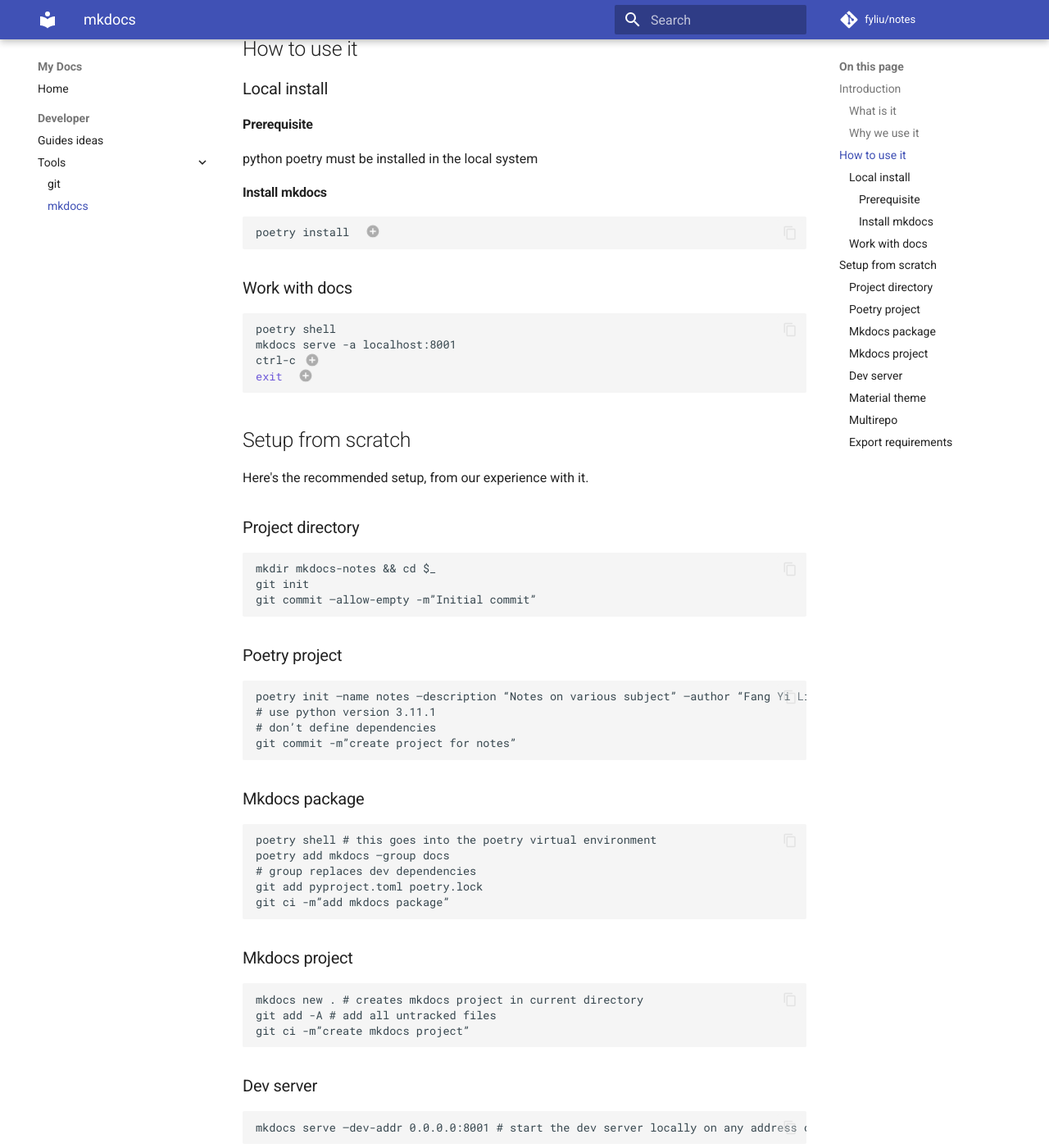
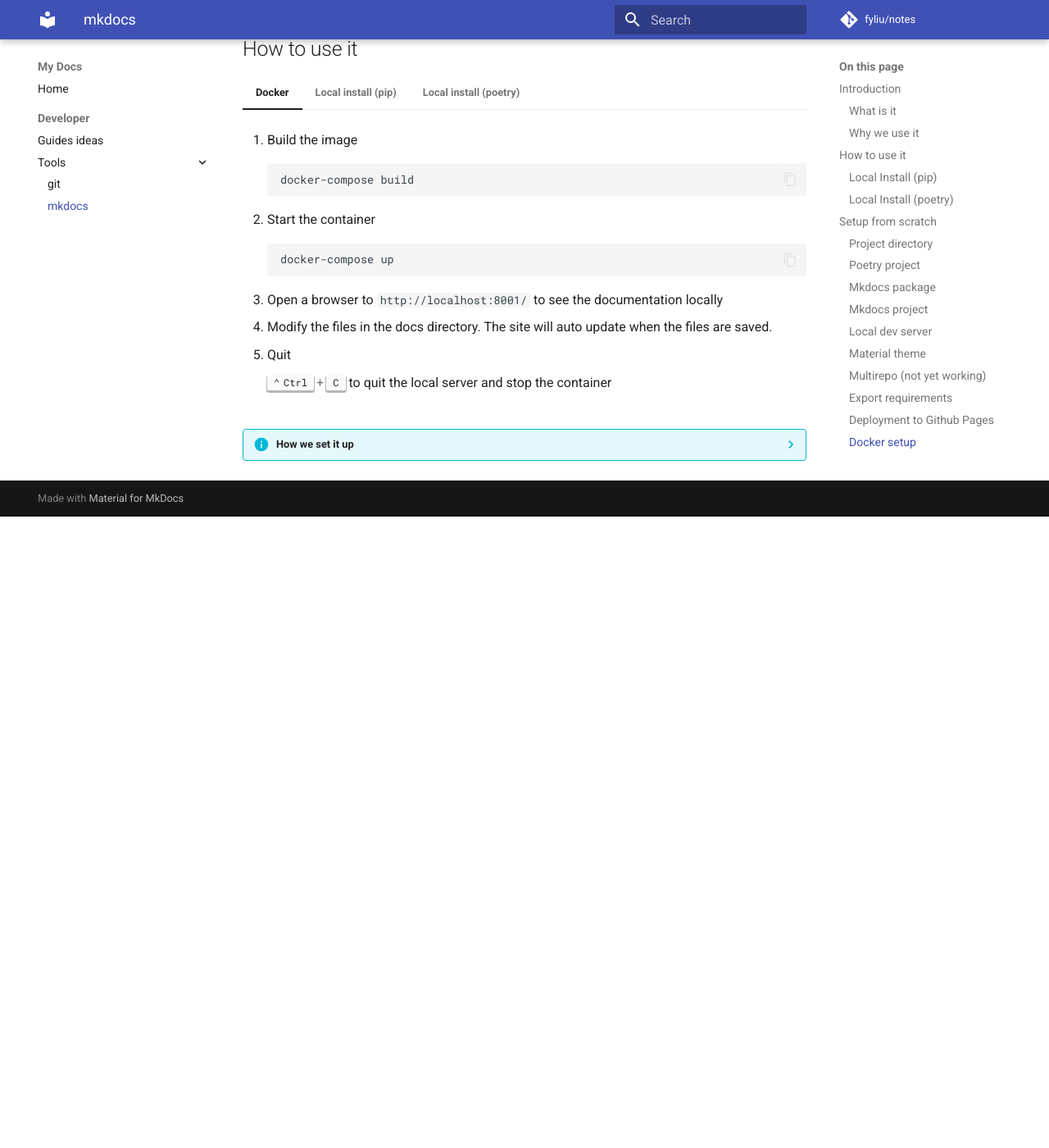
Before and after one commit to fyliu/fyliu.github.io, an MkDocs documentation site: the page built from docs/mkdocs.md, in a window 1280 px wide and 1400 px high, scrolled down 833 px. Shown: the whole window at 82% size. Built offline with MkDocs 1.6.1 and Material for MkDocs 9.7.7, drawn with Linux system fonts in a browser that asks for light colours; comment, search, counter and statistics services are not loaded; after the commit the page ends 1463 px from its top, so only the background shows below that; some of the changed text lies outside the part shown.

Commit message:
WIP mkdocs changes

````diff
--- a/docs/mkdocs.md
+++ b/docs/mkdocs.md
@@ -4,7 +4,7 @@
 
 ### What is it
 
-Mkdocs is a documentation generator for projects which converts markdown to html.
+Mkdocs is a documentation generator for projects, which converts markdown to html.
 
 ### Why we use it
 
@@ -34,111 +34,183 @@
 
         See the contents of the site in the left sidebar.
 
-    ??? example "Auto per-page table of contents"
+    ??? example "Per-page table of contents"
 
         See the contents of the current page in the right sidebar.
 
     ??? example "Code and text annotations"
 
         ``` bash
-        poetry install  # (1)!
+        Click the plus sign --> # (1)!
         ```
 
-        1. assumes poetry is installed locally
+        1. This is an explanation text
 
     ??? example "[Expandable text blocks](https://facelessuser.github.io/pymdown-extensions/extensions/blocks/plugins/details/)"
 
-        That's what this is!
+        That's what this box is!
 
 ## How to use it
 
-### Local install
+=== "Docker"
 
-#### Prerequisite
+    1. Build the image
 
-python poetry must be installed in the local system
+        ```bash
+        docker-compose build
+        ```
 
-#### Install mkdocs
+    1. Start the container
 
-``` bash
-poetry install  # (1)!
-```
+        ```bash
+        docker-compose up
+        ```
 
-1. assumes poetry is installed locally
+    1. Open a browser to `http://localhost:8001/` to see the documentation locally
 
-### Work with docs
+    1. Modify the files in the docs directory. The site will auto update when the files are saved.
 
-``` bash
-poetry shell
-mkdocs serve -a localhost:8001
-ctrl-c # (1)!
-exit  # (2)!
-```
+    1. Quit
 
-1. to quit mkdocs
-2. to close poetry shell environment
+        ++ctrl+c++ to quit the local server and stop the container
 
-## Setup from scratch
+=== "Local install (pip)"
 
-Here's the recommended setup, from our experience with it.
+    ### Local Install (pip)
 
-### Project directory
+    python should be version 3
 
-```
-mkdir mkdocs-notes && cd $_
-git init
-git commit —allow-empty -m”Initial commit”
-```
+    1. Install mkdocs
 
-### Poetry project
-```
-poetry init —name notes —description “Notes on various subject” —author “Fang Yi Liu”
-# use python version 3.11.1
-# don’t define dependencies
-git commit -m”create project for notes”
-```
+        ``` bash
+        pip install -r requirements.txt
+        ```
 
-### Mkdocs package
-```
-poetry shell # this goes into the poetry virtual environment
-poetry add mkdocs —group docs
-# group replaces dev dependencies
-git add pyproject.toml poetry.lock
-git ci -m”add mkdocs package”
-```
+    1. Start the local server
 
-### Mkdocs project
-```
-mkdocs new . # creates mkdocs project in current directory
-git add -A # add all untracked files
-git ci -m”create mkdocs project”
-```
+        ```bash
+        mkdocs serve -a localhost:8001
+        ```
 
-### Dev server
-```
-mkdocs serve —dev-addr 0.0.0.0:8001 # start the dev server locally on any address on port 8001. This is useful for development from a different local network computer, where the default localhost won’t work
-```
+    1. Open a browser to `http://localhost:8001/` to see the documentation locally
 
-### Material theme
-```
-poetry add mkdocs-material
-cat "theme: material" >> mkdocs.yml
-git ci -a -m"setup material theme for mkdocs"
-```
+    1. Modify the files in the docs directory. The site will auto update when the files are saved.
 
-### Multirepo
-```
-poetry add mkdocs-multirepo-plugin
-# add the plugin in mkdocs.yml
-# import the other repos in mkdocs.yml
-```
+    1. Quit
 
-### Export requirements
+        ++ctrl+c++ to quit mkdocs
 
-We need to export the requirements whenever we add a new package, so that the docker setup can know to use it.
+=== "Local install (poetry)"
 
-```bash
-poetry export -f requirements.txt --without-hashes > requirements.txt --with docs # (1)!
-```
+    ### Local Install (poetry)
 
-1. This is also contained in a script `export_requirements.sh` in the scripts directory
+    python poetry must be installed in the local system
+
+    1. Install mkdocs
+
+        ```bash
+        poetry install
+        ```
+
+    1. Start the local server
+
+        ```bash
+        poetry shell
+        mkdocs serve -a localhost:8001
+        ```
+
+    1. Open a browser to `http://localhost:8001/` to see the documentation locally
+
+    1. Modify the files in the docs directory. The site will auto update when the files are saved.
+
+    1. Quit
+
+        ++ctrl+c++ to quit mkdocs
+
+        ```bash
+        exit  # (1)!
+        ```
+
+        1. to close poetry shell environment
+
+??? info "How we set it up"
+
+    ## Setup from scratch
+
+    Here's the recommended setup, from our experience setting it up.
+
+    ### Project directory
+
+    ```bash
+    mkdir mkdocs-notes && cd $_
+    git init
+    git commit —allow-empty -m”Initial commit”
+    ```
+
+    ### Poetry project
+    ```bash
+    poetry init —name notes —description “Notes on various subject” —author “Fang Yi Liu”
+    # use python version 3.11.1
+    # don’t define dependencies
+    git commit -m”create project for notes”
+    ```
+
+    ### Mkdocs package
+    ```bash
+    poetry shell # this goes into the poetry virtual environment
+    poetry add mkdocs —group docs
+    # group replaces dev dependencies
+    git add pyproject.toml poetry.lock
+    git ci -m”add mkdocs package”
+    ```
+
+    ### Mkdocs project
+    ```bash
+    mkdocs new . # creates mkdocs project in current directory
+    git add -A # add all untracked files
+    git ci -m”create mkdocs project”
+    ```
+
+    ### Local dev server
+
+    ```bash
+    mkdocs serve —dev-addr 0.0.0.0:8001 # (1)!
+    ```
+
+    1. Start the dev server locally on any address on port 8001.
+    This is useful for development from a different local network computer, where the default localhost won’t work
+
+    ### Material theme
+    ```bash
+    poetry add mkdocs-material
+    cat "theme: material" >> mkdocs.yml
+    git ci -a -m"setup material theme for mkdocs"
+    ```
+
+    ### ~~Multirepo~~ (not yet working)
+    ```bash
+    poetry add mkdocs-multirepo-plugin
+    # add the plugin in mkdocs.yml
+    # import the other repos in mkdocs.yml
+    ```
+
+    ### Export requirements
+
+    We need to export the requirements whenever we add a new package, so that the docker setup and pip users can know to use it.
+
+    ```bash
+    # (1)!
+    poetry export -f requirements.txt --without-hashes > requirements.txt --with docs
+    ```
+
+    1. This is also contained in a script `export_requirements.sh` in the scripts directory
+
+    ### Deployment to Github Pages
+
+    We closely followed [this guide](https://squidfunk.github.io/mkdocs-material/publishing-your-site/).
+    This setup creates a gh-pages branch to store the latest docs. Make the necessary configurations in the Github repo settings as necessary under Pages.
+
+    ### Docker setup
+
+    We modified the dockerfile and docker-compose files from People Depot to install and serve mkdocs locally.
+    The files are `docker-compose.yml` and `Dockerfile`.
````
